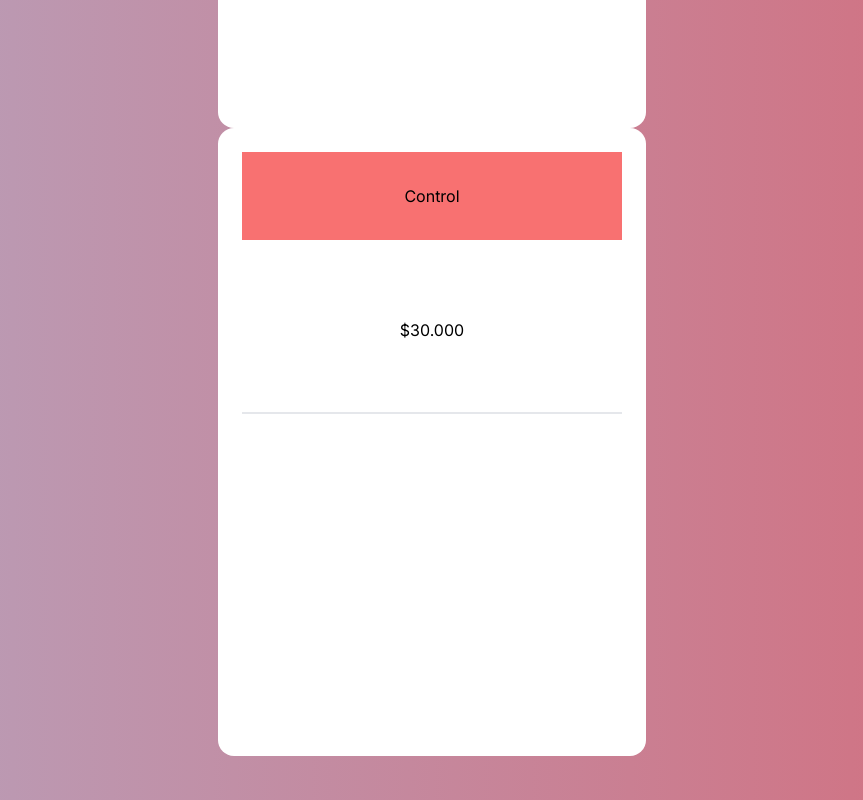
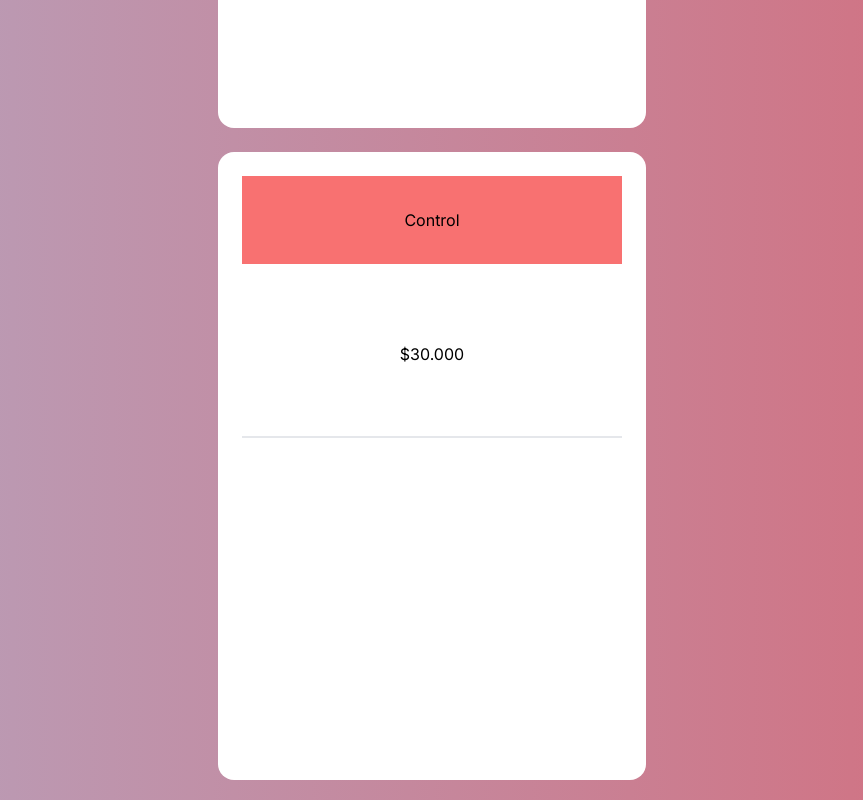
Before and after one commit to XplendevGit/valeskaperalta, a Next.js app: page /servicios in a window 1280 px wide. Shown: the part 640-1440 px from the top of the page, without its empty margins (208-1071 px from the left). Built offline with nearby package versions, Linux system fonts and the light colour scheme.

Commit message:
Updates add Services First Interface

```diff
--- a/components/sections/servicios/portada/ServiciosPortada.jsx
+++ b/components/sections/servicios/portada/ServiciosPortada.jsx
@@ -4,13 +4,13 @@ const ServiciosPortada = ({ services }) => {
   console.log(services)
     return (
       <>
-        <div className="overflow-hidden flex min-h-screen h-full w-full flex-col items-center justify-between lg:px-24 lg:p-y-24 px-6 py-24 bg-gradient-to-r from-[#B7A1BC] to-[#d46d7c]">
+        <div className="flex flex-col space-y-6 overflow-hidden min-h-screen h-full w-full items-center justify-between lg:px-24 lg:p-y-24 px-6 py-24 bg-gradient-to-r from-[#B7A1BC] to-[#d46d7c]">
 
        {services.map((service, index) => (
 
         <div
         key={index}
-        className="container w-full flex h-full justify-center text-center">
+        className="flex container w-full h-full justify-center text-center">
 
           <div className="flex w-[428px] h-[628px] bg-white rounded-2xl flex-col p-6 space-y-2">
             {/* Contenedor de Membersía */}
```
